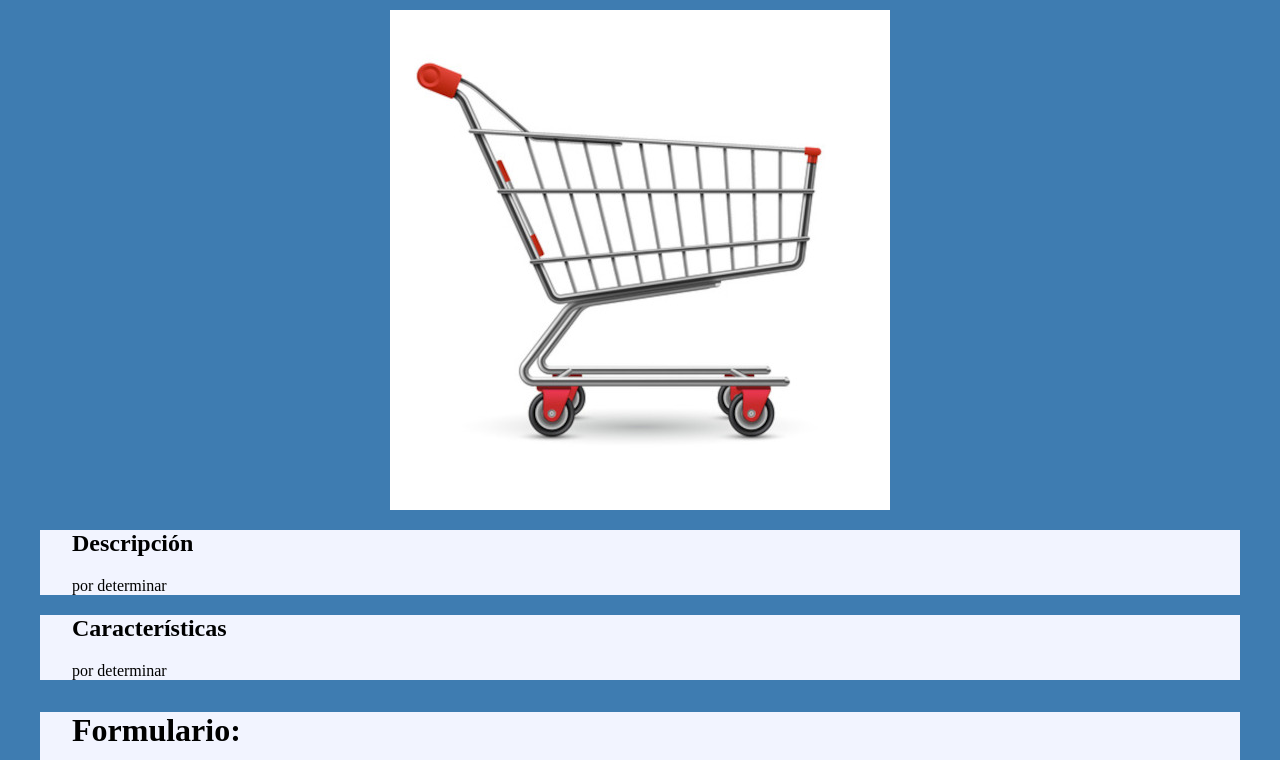
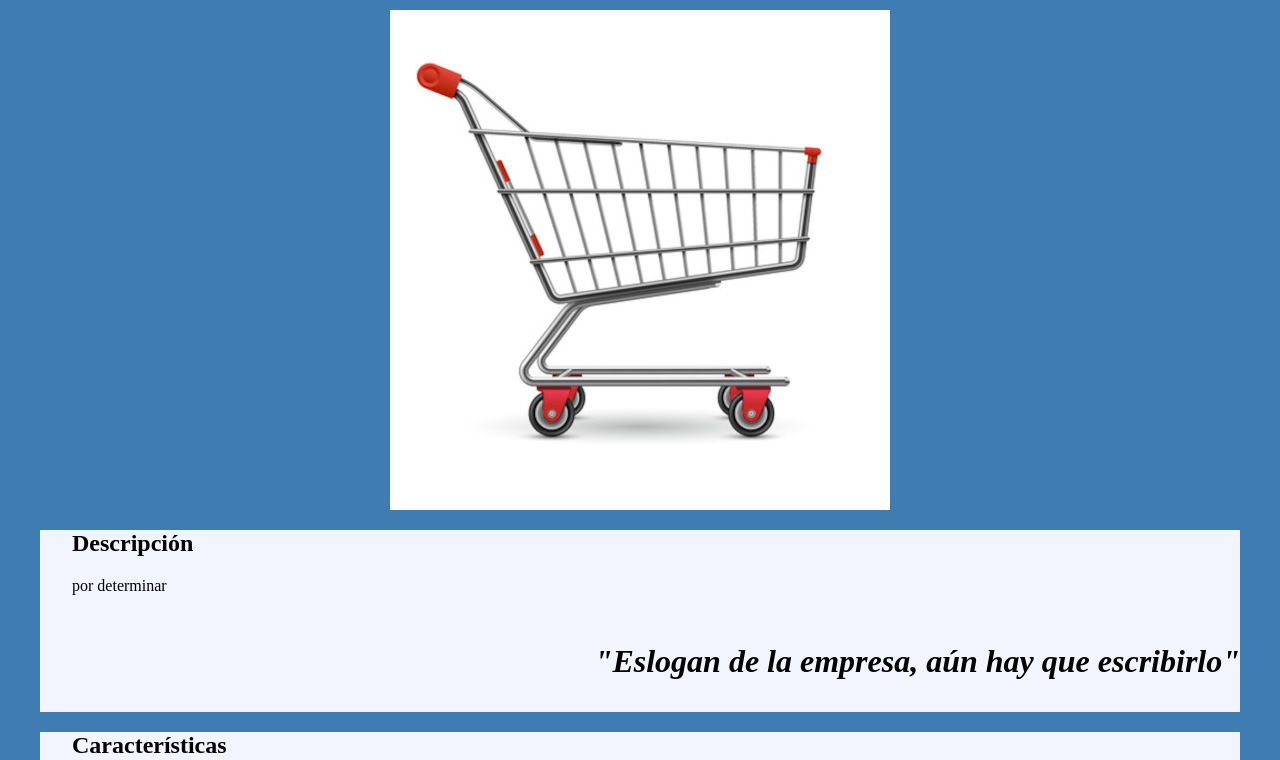
Before and after one commit to MGMepk/auto-trolly, a website: page index.html in a window 1280 px wide. Shown: the part 192-952 px from the top of the page. Drawn offline with Linux system fonts and the light colour scheme.

```diff
--- a/css/style.css
+++ b/css/style.css
@@ -48,6 +48,14 @@
     justify-content:stretch;
     align-content: center;
     text-align: center;
+}
+
+#eslogan{
+    display: flex;
+    justify-content: flex-end;
+    font-size: 2em;
+    font-weight: bold;
+    font-style: italic;
 }
 
 main>div>h1{
--- a/index.html
+++ b/index.html
@@ -26,6 +26,9 @@
         <div id="description">
             <h2>Descripción</h2>
             <p>por determinar</p>
+            <div id="eslogan">
+                <p>"Eslogan de la empresa, aún hay que escribirlo"</p>
+            </div>
         </div>
         <div id="caract">
             <h2>Características</h2>
--- a/package.json
+++ b/package.json
@@ -1,13 +1,13 @@
 {
   "dependencies": {
-    "dotenv": "^16.0.0"
+    "dotenv": "^16.0.0",
+    "localtunnel": "^2.0.2"
   },
   "name": "auto-trolly",
   "description": "Aquest projecte es trata de crear una página web per promocionar el producte \"auto-trolley\"",
   "version": "1.0.0",
   "main": "index.js",
   "type": "module",
-  "devDependencies": {},
   "scripts": {
     "test": "echo \"Error: no test specified\" && exit 1"
   },
```
Also changed, not shown: 1 other file.
